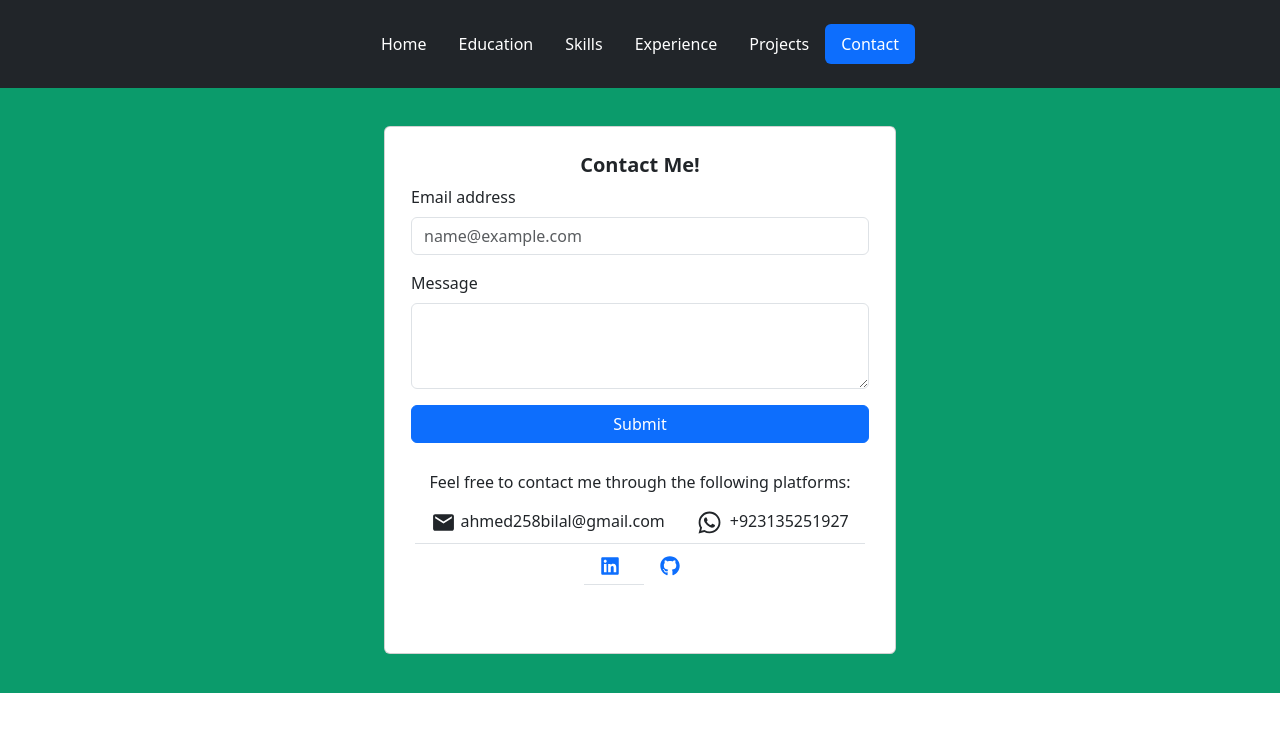
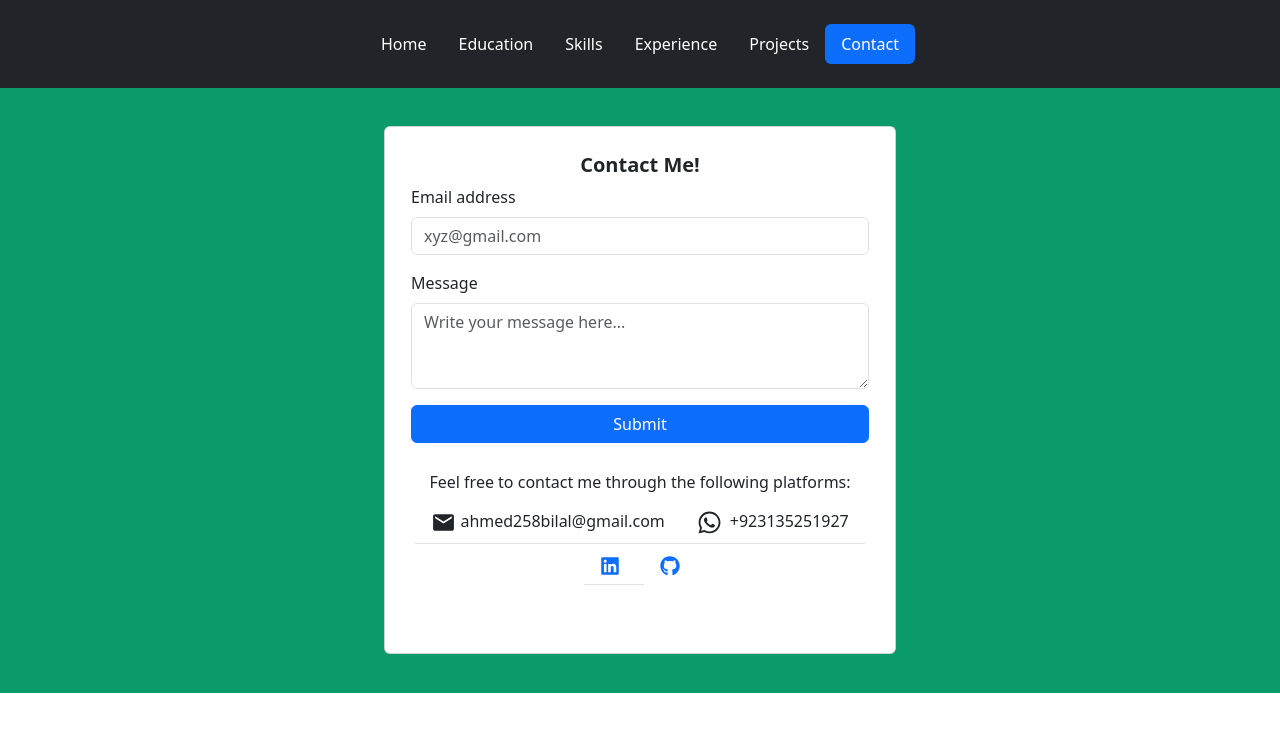
Before and after one commit to ahmedbilal019/MyPortfolio, a React (Vite) app: page / in a window 1280 px wide. Both pictures are taken after a click on the item "Contact". Shown: the top 732 px of the page. Built offline with nearby package versions, Linux system fonts and the light colour scheme.

Commit message:
updating placeholder text in contact form

```diff
--- a/src/Components/Contact.jsx
+++ b/src/Components/Contact.jsx
@@ -25,7 +25,7 @@ function Contact() {
                   type="email"
                   class="form-control"
                   id="exampleFormControlInput1"
-                  placeholder="name@example.com"
+                  placeholder="xyz@gmail.com"
                   required
                 />
               </div>
@@ -36,6 +36,7 @@ function Contact() {
                 <textarea
                   class="form-control"
                   id="exampleFormControlTextarea1"
+                  placeholder="Write your message here..."
                   rows="3"
                   required
                 ></textarea>
```
